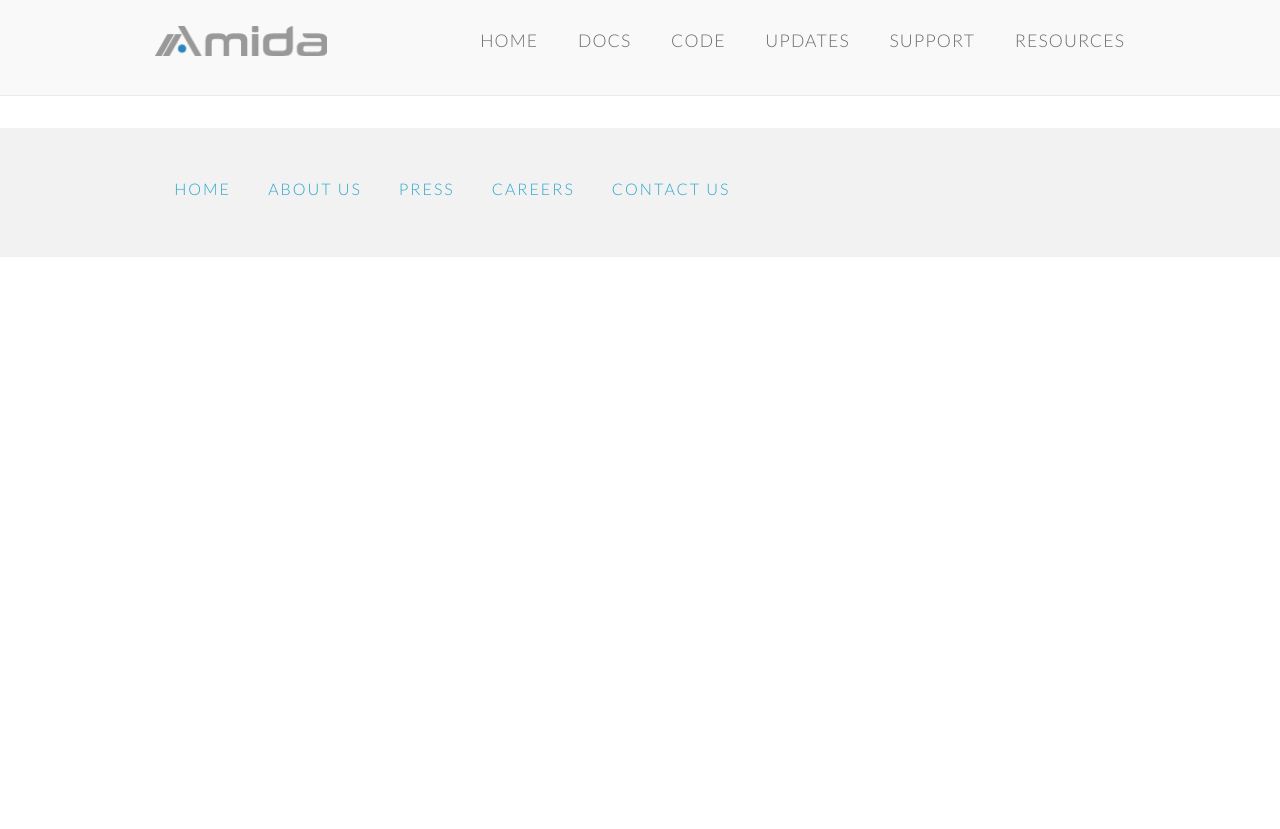
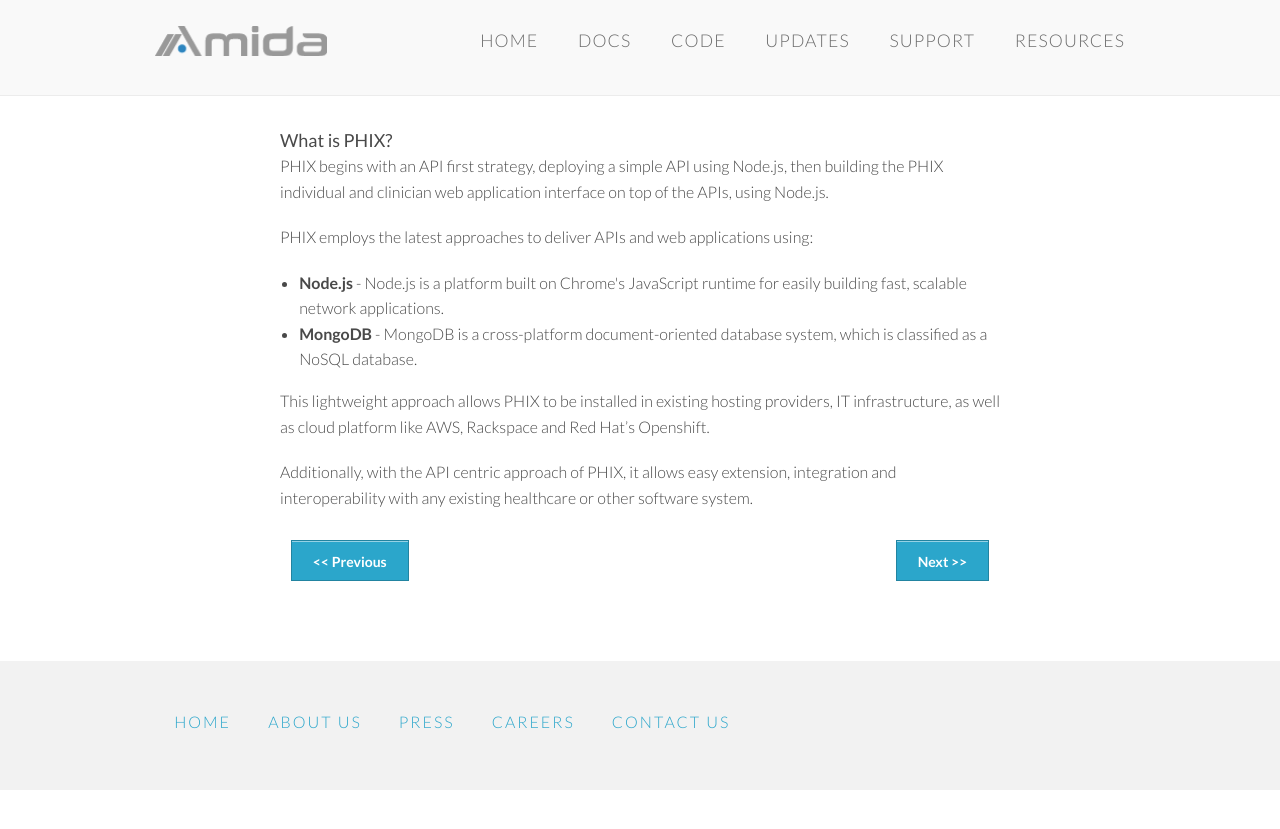
Before and after one commit to amida-tech/developers.amida.com, a Jekyll site: the page built from walk-through/what-is-the-technology-behind-phix.html, in a window 1280 px wide. Shown: the top 829 px of the page. Built offline with Jekyll 4.4.1, drawn with Linux system fonts in a browser that asks for light colours.

Commit message:
add links and second page

```diff
--- a/walk-through/what-is-phix.html
+++ b/walk-through/what-is-phix.html
@@ -16,7 +16,7 @@ overview: true
 
 <table cellpadding="5" width="100%" style="border: 0px;">
     <tr>
-        <td><button type="button" class="btn btn-primary btn-lg"><< Previous</button></td>
-        <td align="right"><button type="button" class="btn btn-primary btn-lg">Next >></button></td>
+        <td></td>
+        <td align="right"><a href="what-is-the-technology-behind-phix.html"><button type="button" class="btn btn-primary btn-lg">Next >></button></a></td>
     </tr>
 </table>
--- a/walk-through/what-is-the-technology-behind-phix.html
+++ b/walk-through/what-is-the-technology-behind-phix.html
@@ -3,3 +3,26 @@ layout: default
 title: What Is PHIX?
 overview: true
 ---
+
+<br /><br />
+<h3>What is PHIX?</h3>
+
+<p>PHIX begins with an API first strategy, deploying a simple API using Node.js, then building the PHIX individual and clinician web application interface on top of the APIs, using Node.js.</p>
+
+<p>PHIX employs the latest approaches to deliver APIs and web applications using:</p>
+
+<ul>
+<li><strong>Node.js</strong> - Node.js is a platform built on Chrome's JavaScript runtime for easily building fast, scalable network applications.</li>
+<li><strong>MongoDB</strong> - MongoDB is a cross-platform document-oriented database system, which is classified as a NoSQL database.</li>
+</ul>
+
+<p>This lightweight approach allows PHIX to be installed in existing hosting providers, IT infrastructure, as well as cloud platform like AWS, Rackspace and Red Hat’s Openshift.</p>
+
+<p>Additionally, with the API centric approach of PHIX, it allows easy extension, integration and interoperability with any existing healthcare or other software system.</p>
+
+<table cellpadding="5" width="100%" style="border: 0px;">
+    <tr>
+        <td><a href="what-is-phix.html"><button type="button" class="btn btn-primary btn-lg"><< Previous</button></a></td>
+        <td align="right"><a href="where-is-phix-installed.html"><button type="button" class="btn btn-primary btn-lg">Next >></button></a></td>
+    </tr>
+</table>
```
